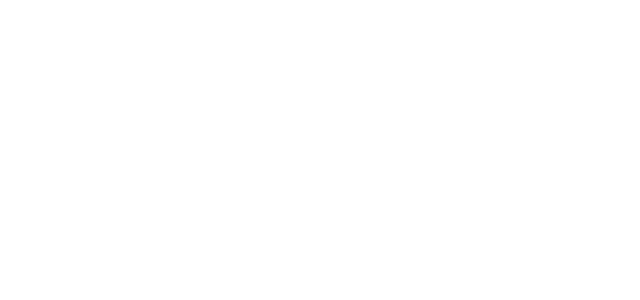
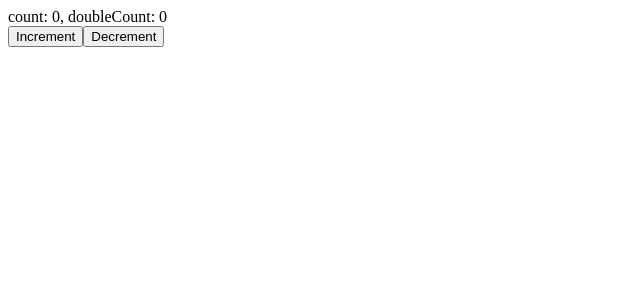
Before and after one commit to bruteforce774/exam-labs, a Vue app in the folder lab-a/: page / in a window 1280 px wide. Shown: the top 300 px of the page, without its empty margins (0-640 px from the left). Built offline with nearby package versions, Linux system fonts and the light colour scheme.

Commit message:
use App as container

```diff
--- a/lab-a/src/App.vue
+++ b/lab-a/src/App.vue
@@ -1,7 +1,15 @@
 <script setup lang="ts">
+  import { useCounterStore } from './stores/counterStore.ts'
+
+  const counterStore = useCounterStore()
 </script>
 
 <template>
+  <div>
+    count: {{ counterStore.count }}, doubleCount: {{ counterStore.doubleCount }}<br />
+    <button @click="counterStore.increment">Increment</button>
+    <button @click="counterStore.decrement">Decrement</button>
+  </div>
 </template>
 
 <style>
--- a/lab-a/src/stores/counterStore.ts
+++ b/lab-a/src/stores/counterStore.ts
@@ -14,7 +14,8 @@
       this.count++;
     },
     decrement() {
-      this.count--;
+      if(this.count > 0)
+        this.count--;
     },
   },
 
```
